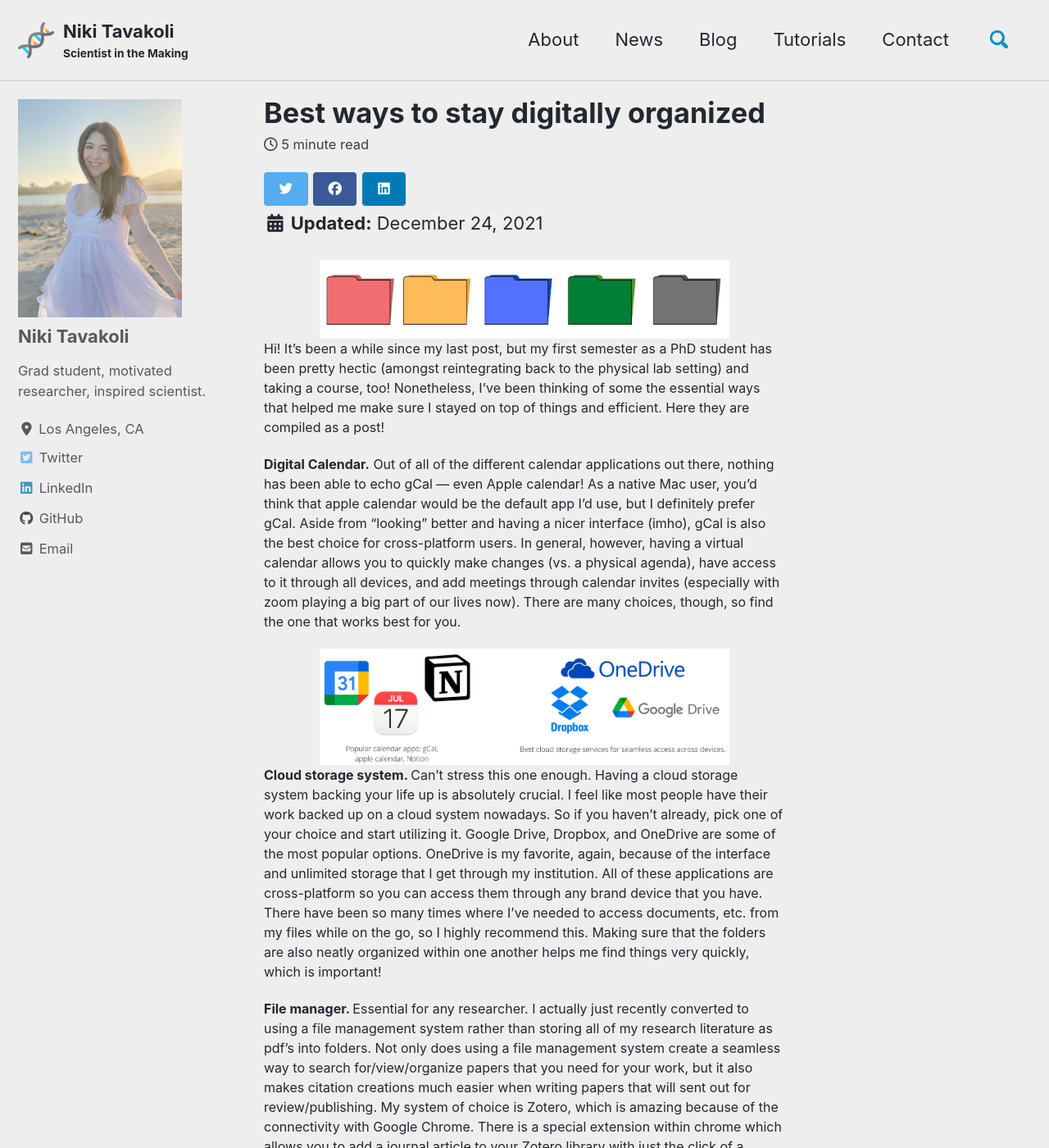
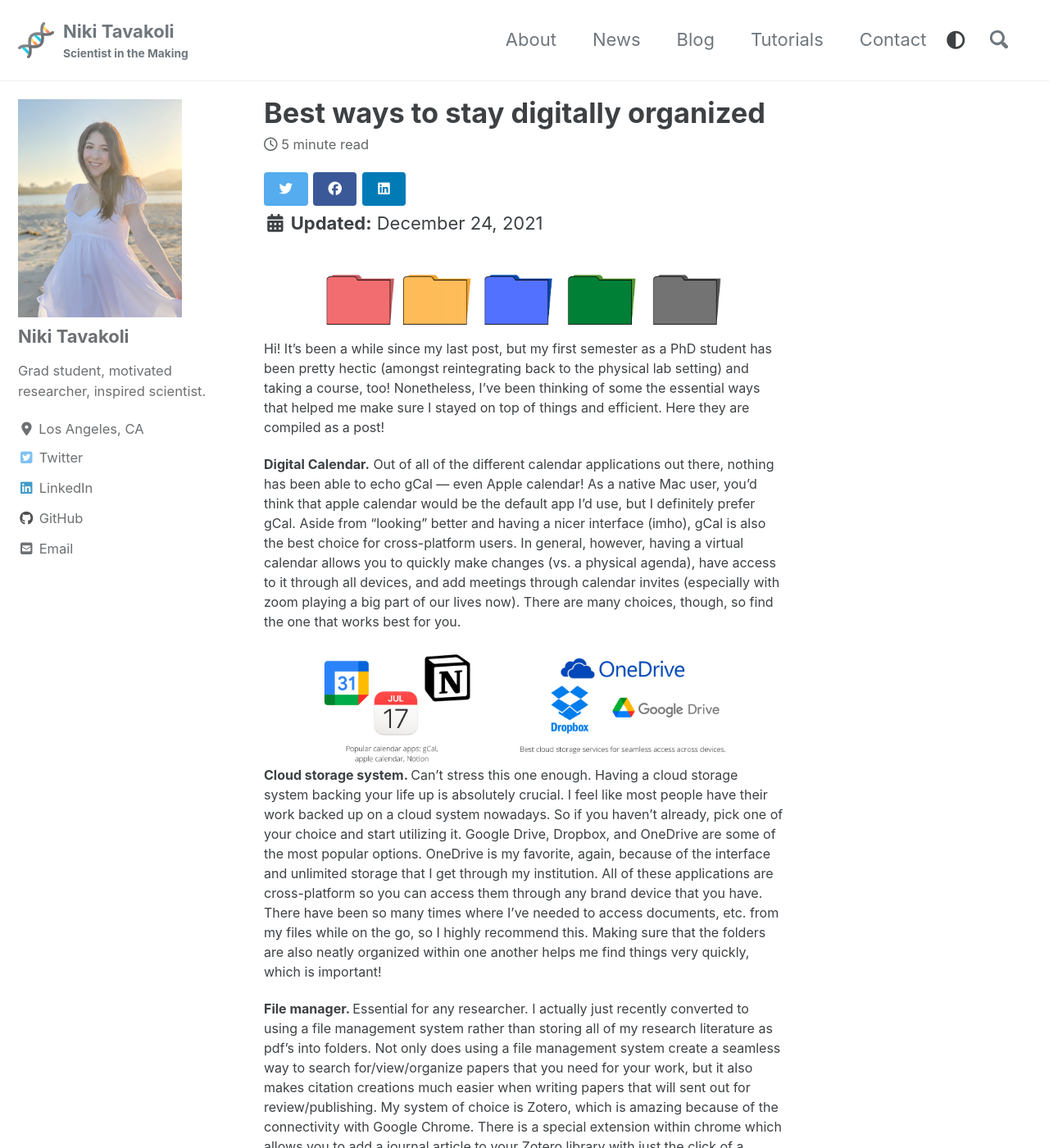
Before and after one commit to nikitavakoli/nikitavakoli.github.io, a Jekyll site: the page built from _posts/2021-12-24-blog4.md, in a window 1280 px wide and 1400 px high. Shown: the whole window at 82% size. Built offline with Jekyll 4.4.1, drawn with Linux system fonts in a browser that asks for light colours; cached includes are drawn as plain includes; nearby versions of some CDN libraries.

Commit message:
dark light button

```diff
--- a/_config.yml
+++ b/_config.yml
@@ -12,7 +12,8 @@
 
 # theme                  : "minimal-mistakes-jekyll"
 # remote_theme           : "mmistakes/minimal-mistakes"
-minimal_mistakes_skin    : "air"
+minimal_mistakes_skin    : "default" # "air", "aqua", "contrast", "dark", "dirt", "neon", "mint", "plum", "sunrise"
+minimal_mistakes_skin2   : "dark"
 
 # Site Settings
 locale                   : "en-US"
--- a/_includes/head.html
+++ b/_includes/head.html
@@ -12,7 +12,25 @@
 </script>
 
 <!-- For all browsers -->
-<link rel="stylesheet" href="{{ '/assets/css/main.css' | relative_url }}">
+<link rel="stylesheet" href="{{ '/assets/css/main.css' | relative_url }}" id="theme_source">
+{% if site.minimal_mistakes_skin2 %}
+  <link rel="stylesheet alternate" href="{{ '/assets/css/theme2.css' | relative_url }}" id="theme_source_2">
+  <script>
+    let theme = sessionStorage.getItem('theme');
+    if(theme === "dark")
+    {
+      sessionStorage.setItem('theme', 'dark');
+      node1 = document.getElementById('theme_source');
+      node2 = document.getElementById('theme_source_2');
+      node1.setAttribute('rel', 'stylesheet alternate');
+      node2.setAttribute('rel', 'stylesheet');
+    }
+    else
+    {
+      sessionStorage.setItem('theme', 'light');
+    }
+  </script>
+{% endif %}
 
 <!--[if IE]>
   <style>
--- a/_includes/masthead.html
+++ b/_includes/masthead.html
@@ -18,6 +18,9 @@
             </li>
           {%- endfor -%}
         </ul>
+        {% if site.minimal_mistakes_skin2 %}
+          <i class="fas fa-fw fa-adjust" aria-hidden="true" onclick="node1=document.getElementById('theme_source');node2=document.getElementById('theme_source_2');if(node1.getAttribute('rel')=='stylesheet'){node1.setAttribute('rel', 'stylesheet alternate'); node2.setAttribute('rel', 'stylesheet');sessionStorage.setItem('theme', 'dark');}else{node2.setAttribute('rel', 'stylesheet alternate'); node1.setAttribute('rel', 'stylesheet');sessionStorage.setItem('theme', 'light');} return false;"></i>
+        {% endif %}
         {% if site.search == true %}
         <button class="search__toggle" type="button">
           <span class="visually-hidden">{{ site.data.ui-text[site.locale].search_label | default: "Toggle search" }}</span>
--- /dev/null
+++ b/assets/css/theme2.scss
@@ -0,0 +1,8 @@
+---
+# Only the main Sass file needs front matter (the dashes are enough)
+---
+
+@charset "utf-8";
+
+@import "minimal-mistakes/skins/{{ site.minimal_mistakes_skin2 | default: 'default' }}"; // skin
+@import "minimal-mistakes"; // main partials
```
